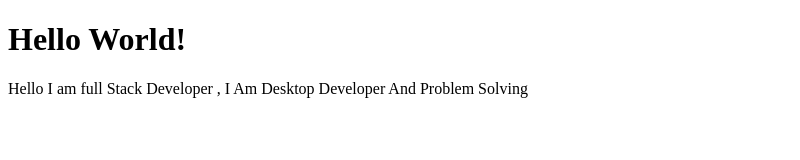
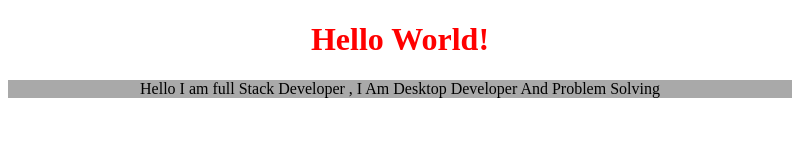
Before and after one commit to Prince-919/ElectronJS, an Electron app: page index.html in a window 800 px wide. Drawn offline with Linux system fonts and the light colour scheme.

```diff
--- /dev/null
+++ b/index.css
@@ -0,0 +1,9 @@
+h1{
+    text-align: center;
+    color: red;
+}
+p{
+    text-align: center;
+    background-color: darkgrey;
+
+}
--- a/index.html
+++ b/index.html
@@ -5,10 +5,15 @@
     <meta http-equiv="X-UA-Compatible" content="IE=edge">
     <meta name="viewport" content="width=device-width, initial-scale=1.0">
     <title>Electron App</title>
+    <link rel="stylesheet" href="index.css">
 </head>
 <body>
     <h1>Hello World!</h1>
     <p>Hello I am full Stack Developer , I Am Desktop Developer And Problem Solving</p>
 
+
+    <script>
+        console.log('Render Process');
+    </script>
 </body>
 </html>
```
Also changed, not shown: main.js (+6 -1 lines).
